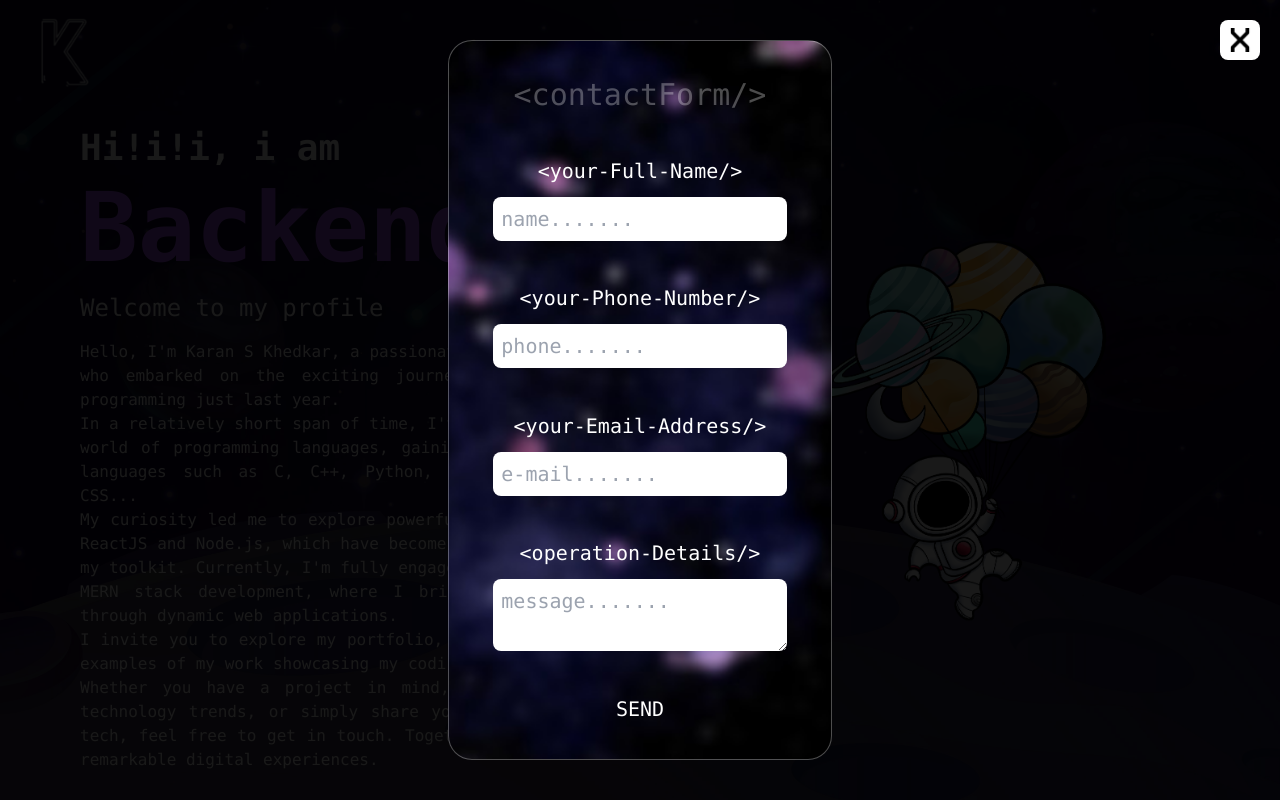
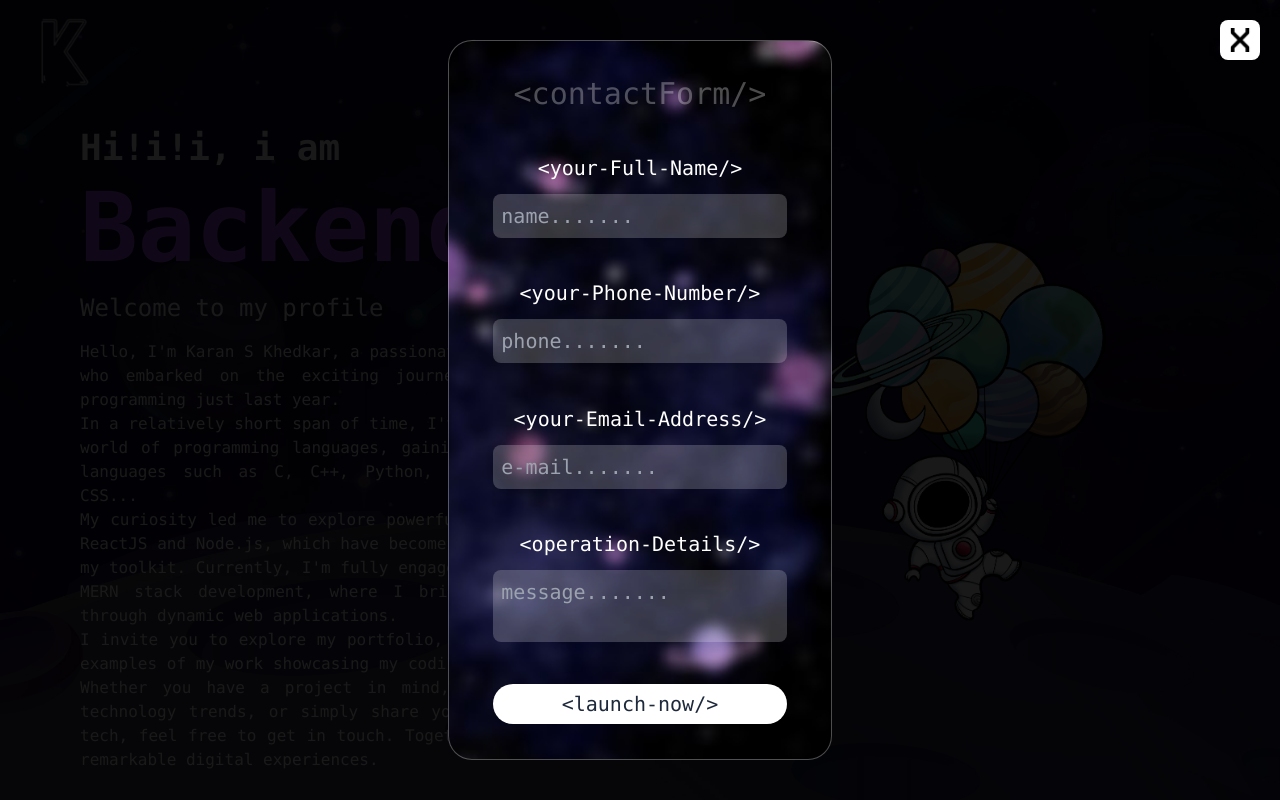
Before and after one commit to karan9505/karanPortfolio, a React (Create React App) app: page / in a window 1280 px wide. Both pictures are taken after a click on the button "<contactMe/>". Shown: the top 800 px of the page. Built offline with nearby package versions, Linux system fonts and the light colour scheme.

Commit message:
form finished

```diff
--- a/package.json
+++ b/package.json
@@ -6,10 +6,12 @@
     "@babel/plugin-proposal-private-property-in-object": "^7.21.11",
     "@capacitor/android": "^5.3.0",
     "@capacitor/core": "^5.3.0",
+    "@emailjs/browser": "^3.11.0",
     "@testing-library/jest-dom": "^5.17.0",
     "@testing-library/react": "^13.4.0",
     "@testing-library/user-event": "^13.5.0",
     "animate.css": "^4.1.1",
+    "axios": "^1.5.0",
     "js-pixel-fonts": "^1.6.0",
     "react": "^18.2.0",
     "react-dom": "^18.2.0",
--- a/src/Components/ContactForm.js
+++ b/src/Components/ContactForm.js
@@ -1,14 +1,108 @@
-import React from 'react'
+import React, { useState } from 'react'
+import axios from 'axios';
+export default function ContactForm() {
 
-export default function ContactForm() {
+ const [from_name, setName] = useState('');
+ const [phone, setPhone] = useState('');
+ const [email, setEmail] = useState('');
+ const [message, setMessage] = useState('');
+
+ const [nameText, setNameText] = useState('<your-Full-Name/>');
+ const [phoneText, setPhoneText] = useState('<your-Phone-Number/>');
+ const [emailText, setEmailText] = useState('<your-Email-Address/>');
+ const [messageText, setMsgText] = useState('<operation-Details/>');
 
  const hideContactForm = () => {
   document.getElementById('contactFormLeft').style.transform = 'translateX(-100%)';
   document.getElementById('contactFormRight').style.transform = 'translateX(100%)';
-  document.getElementById('contactFormMainWrap').setAttribute('class', 'fixed top-[5%] lg:left-[35%] h-[90%] lg:w-[30%] left-[5%] w-[90%] z-[3] animate__animated wow animate__zoomOut rounded-3xl grid bg-cover bg-no-repeat bg-center')
+  document.getElementById('contactFormMainWrap').setAttribute('class', 'fixed top-[5%] lg:left-[35%] h-[90%] lg:w-[30%] left-[5%] w-[90%] z-[3] animate__animated wow animate__zoomOut rounded-3xl grid bg-cover bg-no-repeat bg-center');
+  let objDiv = document.getElementById('contactSlides');
+  objDiv.scrollTop =0;
   setTimeout(() => {
    document.getElementById('contactFormMainWrap').style.display = 'none';
-  },500)
+  }, 500)
+  resetFields();
+  setName('');
+  setPhone('');
+  setEmail('');
+  setMessage('');
+ }
+
+ const sendEmail = () => {
+  if (from_name === '') {
+   document.getElementById('nameLabel').classList.add('text-red-500');
+   setNameText('<empty-Name-Field/>');
+  }
+  if (phone === '' || Number(phone) < 1000000000) {
+   document.getElementById('phoneLabel').classList.add('text-red-500');
+   if (phone === '')
+    setPhoneText('<empty-Phone-Field/>')
+   else if (Number(phone < 1000000000))
+    setPhoneText('<invalid-Phone-Field/>')
+  }
+  if (email === '') {
+   document.getElementById('emailLabel').classList.add('text-red-500');
+   setEmailText('<empty-email-Field/>')
+  }
+  if (message === '') {
+   document.getElementById('messageLabel').classList.add('text-red-500');
+   setMsgText('<empty-Message-Field/>')
+  }
+
+  if (from_name !== '' && (Number(phone)>999999999) && email !== '' && message !== '') {
+   console.log('Sending message');
+   axios.post('https://api.emailjs.com/api/v1.0/email/send', {
+    service_id: 'service_fbhfnnp',
+    template_id: 'template_5egq49l',
+    user_id: '4GN9Gp610MZq5gnUG',
+    template_params: {
+     from_name: from_name,
+     to_name: 'Karan',
+     message: message,
+     phone: phone,
+     email: email
+    }
+   })
+    .then((response) => {
+    if(response.data === 'OK'){
+     let objDiv = document.getElementById('contactSlides');
+     objDiv.scrollTop = objDiv.scrollHeight;
+     }
+    })
+    .catch((error) => {
+     console.log(error.message)
+    })
+  }
+
+ }
+
+ const dataIntake = (e) => {
+  if (e.target.id === 'from_name')
+   setName(e.target.value)
+  else if (e.target.id === 'phone') {
+   if (phone === '' && e.target.value === '0') {
+    setPhone('');
+   }
+   else {
+    if (Number(e.target.value < 10000000000))
+     setPhone(e.target.value)
+   }
+  }
+  else if (e.target.id === 'email')
+   setEmail(e.target.value)
+  else if (e.target.id === 'message')
+   setMessage(e.target.value)
+ }
+
+ const resetFields = () => {
+  setNameText('<your-Full-Name/>');
+  setPhoneText('<your-Phone-Number/>');
+  setEmailText('<your-Email-Address/>');
+  setMsgText('<operation-Details/>');
+  document.getElementById('nameLabel').classList.remove('text-red-500');
+  document.getElementById('phoneLabel').classList.remove('text-red-500');
+  document.getElementById('emailLabel').classList.remove('text-red-500');
+  document.getElementById('messageLabel').classList.remove('text-red-500');
 
  }
 
@@ -20,32 +114,46 @@ export default function ContactForm() {
 
 
    <div id='contactFormMainWrap' className='fixed top-[5%] lg:left-[35%] h-[90%] lg:w-[30%] left-[5%] w-[90%] z-[3] animate__animated wow animate__zoomIn rounded-3xl grid bg-cover bg-no-repeat bg-center' style={{ backgroundImage: 'url(../Images/ContactBack.jpg)' }}>
-    <div className='absolute top-[2%] left-[2%] h-[96%] w-[96%] overflow-auto'>
-     <div className='absolute top-0 left-0  h-[100%] w-[100%] flex flex-col items-center justify-around text-xl text-white'>
+    <div className='absolute top-[2%] left-[2%] h-[96%] w-[96%] overflow-hidden' id='contactSlides'>
+     <div className='absolute top-0 left-0  h-[100%] w-[100%] flex flex-col items-center justify-around text-xl text-white '>
       <h1 className='text-3xl wow animate__animated animate__flash animate__infinite'>{'<contactForm/>'}</h1>
 
       <div id='contactName' className='flex flex-col items-center justify-center w-[100%] wow animate__animated animate__bounceInLeft'>
-       <label htmlFor='fullName' className='mb-3'>{'<your-Full-Name/>'}</label>
-       <input type='text' className='w-[80%] p-2 outline-0 rounded-lg text-slate-800' placeholder='name.......'></input>
+       <label htmlFor='name' className='mb-3' id='nameLabel'>{nameText}</label>
+       <input type='text' className='w-[80%] p-2 outline-0 rounded-lg text-black bg-[rgba(255,255,255,0.2)]' placeholder='name.......' id='from_name' onChange={(e)=>{dataIntake(e)}} value={from_name} onClick={()=>{resetFields()}}></input>
       </div>
 
       <div id='contactPhone' className='flex flex-col items-center justify-center w-[100%] wow animate__animated animate__bounceInRight'>
-       <label htmlFor='fullName' className='mb-3'>{'<your-Phone-Number/>'}</label>
-       <input type='number' className='w-[80%] p-2 outline-0 rounded-lg text-slate-800' placeholder='phone.......'></input>
+       <label htmlFor='phone' className='mb-3' id='phoneLabel'>{phoneText}</label>
+       <input type='number' className='w-[80%] p-2 outline-0 rounded-lg text-slate-800 bg-[rgba(255,255,255,0.2)]' placeholder='phone.......' id='phone' onChange={(e) => { dataIntake(e) }} value={phone} onClick={() => { resetFields() }}></input>
       </div>
 
       <div id='contactEmail' className='flex flex-col items-center justify-center w-[100%] wow animate__animated animate__bounceInLeft'>
-       <label htmlFor='fullName' className='mb-3'>{'<your-Email-Address/>'}</label>
-       <input type='text' className='w-[80%] p-2 outline-0 rounded-lg text-slate-800' placeholder='e-mail.......'></input>
+       <label htmlFor='email' className='mb-3' id='emailLabel'>{emailText}</label>
+       <input type='text' className='w-[80%] p-2 outline-0 rounded-lg text-slate-800 bg-[rgba(255,255,255,0.2)]' placeholder='e-mail.......' id='email' onChange={(e) => { dataIntake(e) }} value={email} onClick={() => { resetFields() }}></input>
       </div>
 
       <div id='contactMessage' className='flex flex-col items-center justify-center w-[100%] wow animate__animated animate__bounceInRight'>
-       <label htmlFor='fullName' className='mb-3'>{'<operation-Details/>'}</label>
-       <textarea type='text' className='w-[80%] p-2 outline-0 rounded-lg text-slate-800' placeholder='message.......'></textarea>
+       <label htmlFor='message' className='mb-3' id='messageLabel'>{messageText}</label>
+       <textarea type='text' className='w-[80%] p-2 outline-0 rounded-lg text-slate-800 bg-[rgba(255,255,255,0.2)] resize-none' placeholder='message.......' id='message' onChange={(e) => { dataIntake(e) }} value={message} onClick={() => { resetFields() }}></textarea>
       </div>
-      <button id='contactSend'>SEND</button>
+
+      <div id='contactSend' className='flex-col items-center justify-center wow animate__animated animate__bounceInLeft bg-white w-[80%] h-10 text-slate-800 rounded-3xl overflow-hidden' onClick={() => {sendEmail()}}>
+       <h1 className='z-[4]'>{'<launch-now/>'}</h1>
+      </div>
+
+
      </div>
-     <div className='absolute top-[100%] left-0 bg-red-500 h-[100%] w-[100%]'></div>
+     <div className='absolute top-[100%] left-0  w-[100%] flex flex-col items-center justify-evenly  h-[100%]'>
+      <div className='h-[50%]'>
+       <img src='../Images/ContactRocket.png' alt='Not' className='md:h-[100%] h-[70%]' ></img>
+      </div>
+      <div className='flex flex-col items-center justify-center'>
+       <h1 className='m-1 text-white animate__animated animate__flash animate__infinite text-3xl' id='esuccess1'>{'<email/>'}</h1>
+       <h1 className='m-1 text-white animate__animated animate__flash animate__infinite text-3xl' id='esuccess2'>{'<sent/>'}</h1>
+       <h1 className='m-1 text-white animate__animated animate__flash animate__infinite text-3xl' id='esuccess3'>{'<successfully/>'}</h1>
+      </div>
+     </div>
     </div>
    </div>
 
@@ -53,8 +161,9 @@ export default function ContactForm() {
 
 
 
+
    <div className=' fixed top-0 left-[100%] h-screen w-[50%] bg-[rgba(0,0,0,0.9)] z-[2]' id="contactFormRight">
-    <img src='../Images/X.png' className='absolute h-[40px] w-[40px] p-2 bg-white right-5 top-5  rounded-lg' id='X' onClick={()=>{hideContactForm()}}></img>
+    <img src='../Images/X.png' className='absolute lg:h-[40px] w-[40px] p-2 bg-white lg:right-5 lg:top-5 top-2 right-2  rounded-lg h-[30px] w-[30px]' id='X' onClick={()=>{hideContactForm()}}></img>
    </div>
    </>
 
--- a/src/Portfolio.css
+++ b/src/Portfolio.css
@@ -71,3 +71,12 @@
 #contactSend{
   display: none;
 }
+#contactSlides{
+  scroll-behavior: smooth;
+}
+#esuccess1,
+#esuccess2,
+#esuccess3{
+  font-family: 'Black Ops One', cursive;
+  animation-duration: 5s;
+}
--- a/src/Portfolio.js
+++ b/src/Portfolio.js
@@ -92,7 +92,7 @@ export default function Portfolio() {
     document.getElementById('contactMessage').setAttribute('class', 'flex-col items-center justify-center w-[100%] wow animate__animated animate__bounceInRight');
 
     document.getElementById('contactSend').style.display = 'flex';
-    document.getElementById('contactSend').setAttribute('class', 'flex-col items-center justify-center w-[100%] wow animate__animated animate__bounceInLeft');
+    document.getElementById('contactSend').setAttribute('class', 'flex-col items-center justify-center wow animate__animated animate__bounceInLeft bg-white w-[80%] h-10 text-slate-800 rounded-3xl overflow-hidden');
   }
 
   const showPhoneContactForm = () => {
```
Also changed, not shown: public/Images/ContactRocket.png (added), 1 other file (tests, documents, lock files or other folders).
